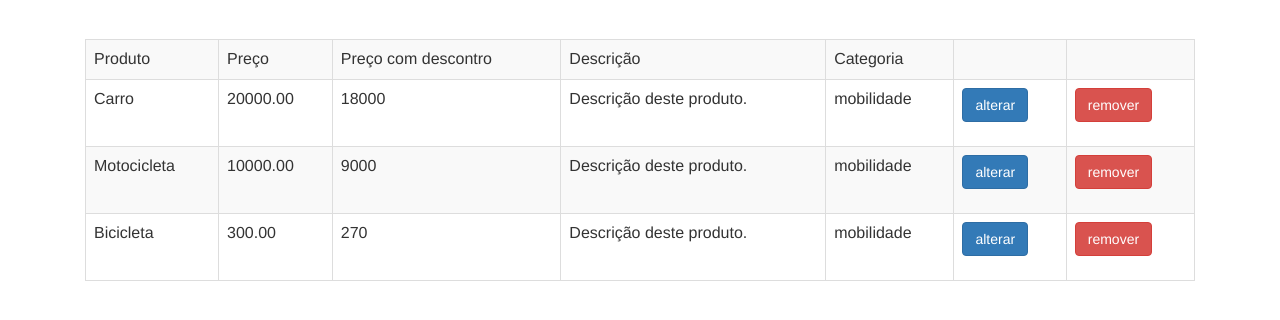
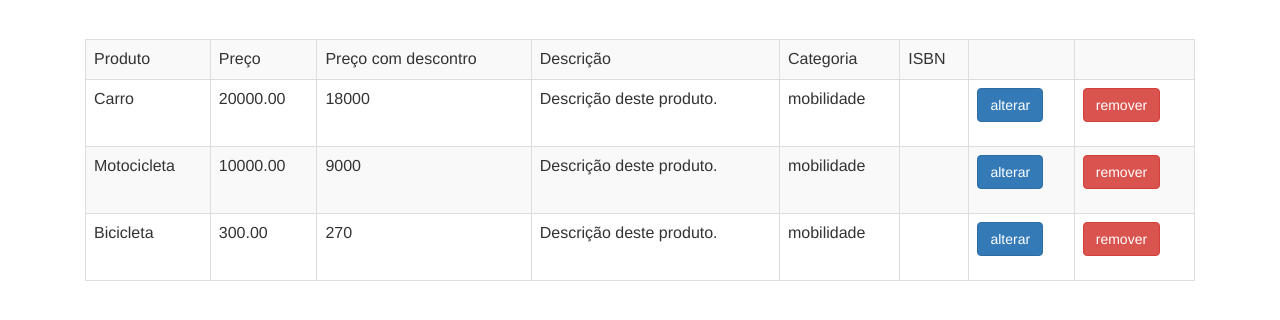
Before and after one commit to ricardosander/phpmysql, a PHP site: page /produto-lista.php in a window 1280 px wide. Shown: the part 51-371 px from the top of the page. Run offline with PHP 8.4, Linux system fonts and the light colour scheme; data comes from the database, SQL or seed files in the repository.

Commit message:
Criando classe Livro, coluna isbn no banco de dados e usando herença.

```diff
--- a/class/Produto.php
+++ b/class/Produto.php
@@ -54,6 +54,10 @@ class Produto {
         return $this->preco;
     }
 
+    public function temIsbn() {
+        return $this instanceof Livro;
+    }
+
     public function __toString() {
         return "Nome: {$this->nome}, preço: {$this->preco}, categoria: "
                . (isset($this->categoria) ? $this->categoria->getNome() : "");
--- a/class/ProdutoDao.php
+++ b/class/ProdutoDao.php
@@ -16,7 +16,13 @@ class ProdutoDao {
         $categoria_id = mysqli_real_escape_string($this->conexao, $produto->getCategoria()->getId());
         $usado        = mysqli_real_escape_string($this->conexao, $produto->getUsado());
 
-        $query = "insert into produtos (nome, preco, descricao, categoria_id, usado) values ('{$nome}', {$preco}, '{$descricao}', {$categoria_id}, $usado)";
+        $isbn = "";
+        if ($produto->temIsbn()) {
+            $isbn = mysqli_real_escape_string($this->conexao, $produto->getIsbn());
+        }
+
+        $query = "insert into produtos (nome, preco, descricao, categoria_id, usado, isbn)
+                    values ('{$nome}', {$preco}, '{$descricao}', {$categoria_id}, $usado, '{$isbn}')";
 
         return mysqli_query($this->conexao, $query);
     }
@@ -35,12 +41,21 @@ class ProdutoDao {
         $categoria->setId($produtoArray['categoria_id']);
         $categoria->setNome($produtoArray['categoria']);
 
+        if (empty($produtoArray['isbn'])) {
             $produto = new Produto($produtoArray['nome'],
                                $produtoArray['preco'],
                                $produtoArray['descricao'],
                                $categoria,
-                               $produtoArray['usado']
-        );
+                               $produtoArray['usado']);
+        } else {
+            $produto = new Livro($produtoArray['nome'],
+                                   $produtoArray['preco'],
+                                   $produtoArray['descricao'],
+                                   $categoria,
+                                   $produtoArray['usado']);
+            $produto->setIsbn($produtoArray['isbn']);
+        }
+
 
         $produto->setId($produtoArray['id']);
 
@@ -56,7 +71,15 @@ class ProdutoDao {
         $categoria_id = mysqli_real_escape_string($this->conexao, $produto->getCategoria()->getId());
         $usado        = mysqli_real_escape_string($this->conexao, $produto->getUsado());
 
-        $query = "update produtos set nome = '{$nome}', preco = {$preco}, descricao = '{$descricao}', categoria_id = {$categoria_id}, usado = {$usado} where id = {$id}";
+        $isbn = "";
+        if ($produto->temIsbn()) {
+            $isbn = mysqli_real_escape_string($this->conexao, $produto->getIsbn());
+        }
+
+        $query = "update produtos set
+                    nome = '{$nome}', preco = {$preco}, descricao = '{$descricao}', categoria_id = {$categoria_id},
+                    usado = {$usado}, isbn = {$isbn}
+                  where id = {$id}";
 
         return mysqli_query($this->conexao, $query);
     }
@@ -82,12 +105,23 @@ class ProdutoDao {
             $categoria->setId($produtoArray['categoria_id']);
             $categoria->setNome($produtoArray['categoria']);
 
+            if (empty($produtoArray['isbn'])) {
                 $produto = new Produto($produtoArray['nome'],
                                        $produtoArray['preco'],
                                        $produtoArray['descricao'],
                                        $categoria,
                                        $produtoArray['usado']
                 );
+            } else {
+
+                $produto = new Livro($produtoArray['nome'],
+                                       $produtoArray['preco'],
+                                       $produtoArray['descricao'],
+                                       $categoria,
+                                       $produtoArray['usado']
+                );
+                $produto->setIsbn($produtoArray['isbn']);
+            }
 
             $produto->setId($produtoArray['id']);
 
--- a/produto-formulario-base.php
+++ b/produto-formulario-base.php
@@ -30,6 +30,12 @@
         <td><input type="checkbox" name="usado" <?=$usado?> value="true"> Usado</td>
     </tr>
     <tr>
+        <td>ISBN (Se for um livro)</td>
+        <td>
+            <input type="text" name="isbn" value="<?php echo  $produto->temIsbn() ? $produto->getIsbn() : ""; ?>">
+        </td>
+    </tr>
+    <tr>
         <td>
             <input class="btn btn-primary" type="submit" value="Alterar">
         </td>
--- a/produto-lista.php
+++ b/produto-lista.php
@@ -19,6 +19,7 @@ if (isset($_GET['removido']) && $_GET['removido'] == true) {
         <td>Preço com descontro</td>
         <td>Descrição</td>
         <td>Categoria</td>
+        <td>ISBN</td>
         <td></td>
         <td></td>
     </tr>
@@ -31,6 +32,11 @@ foreach ($produtos as $produto) {
         <td><?= $produto->precoComDesconto() ?></td>
         <td><?= substr($produto->getDescricao(), 0, 40);  ?></td>
         <td><?= $produto->getCategoria()->getNome()  ?></td>
+        <td><?php
+            if ($produto->temIsbn()) {
+                echo $produto->getIsbn();
+            }
+            ?></td>
         <td>
             <a class="btn btn-primary" href="produto-altera-formulario.php?id=<?=$produto->getId()?>">alterar</a>
         </td>
--- a/sql.sql
+++ b/sql.sql
@@ -14,3 +14,4 @@ update produtos set categoria_id = 3;
 alter table produtos add column usado boolean default false;
 create table usuarios (id integer auto_increment primary key, email varchar(255), senha varchar(255));
 insert into usuarios (email,senha) values ('rcksander@gmail.com', '9106689bdeb64ab47a9449a4719ab236');
+ALTER TABLE produtos ADD COLUMN isbn VARCHAR(255);
```
Also changed, not shown: adiciona-produto.php (+7 -5 lines), altera-produto.php (+7 -5 lines), class/Livro.php (added, +14 -0 lines). Lines whose indentation alone changed are shown as unchanged.
